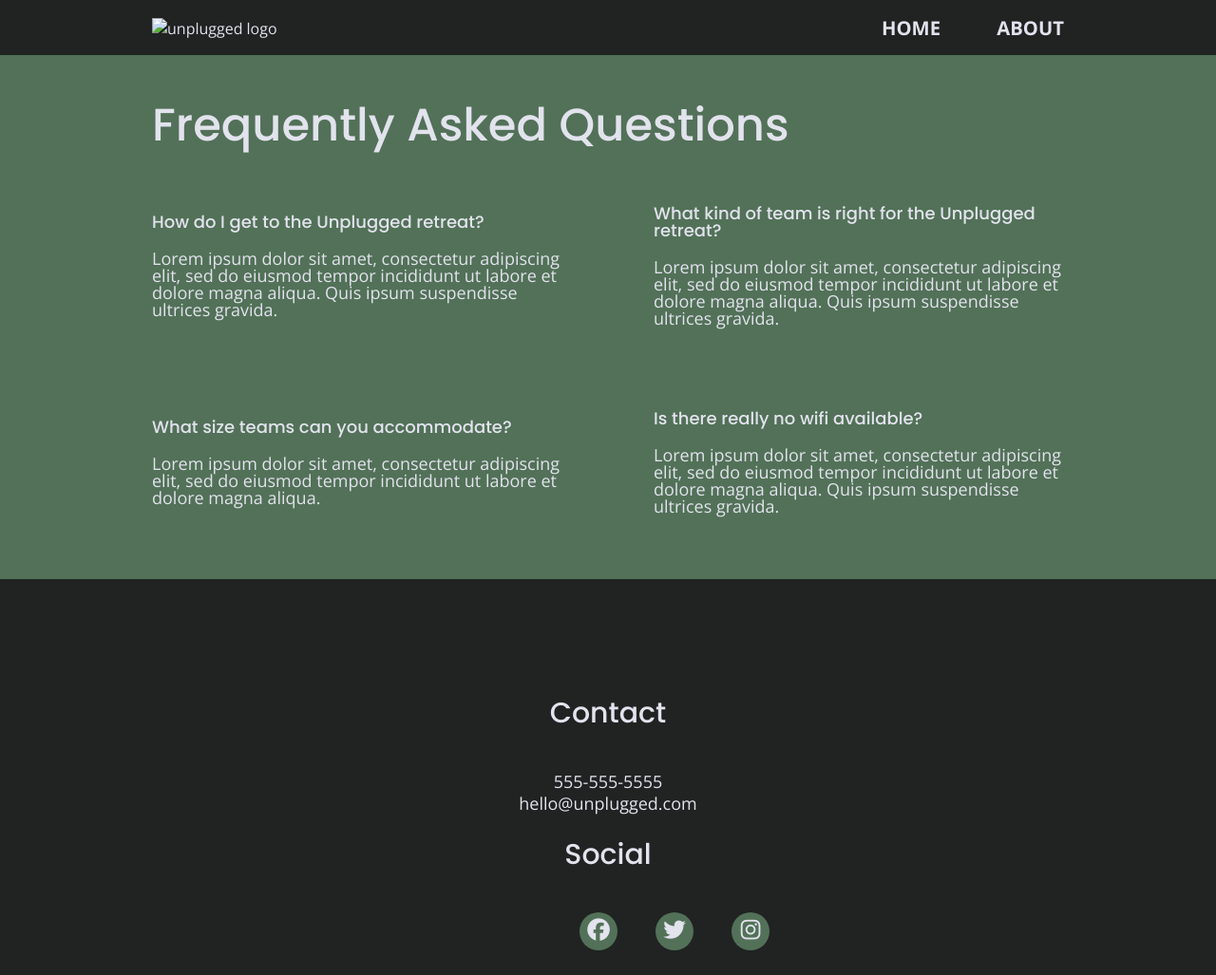
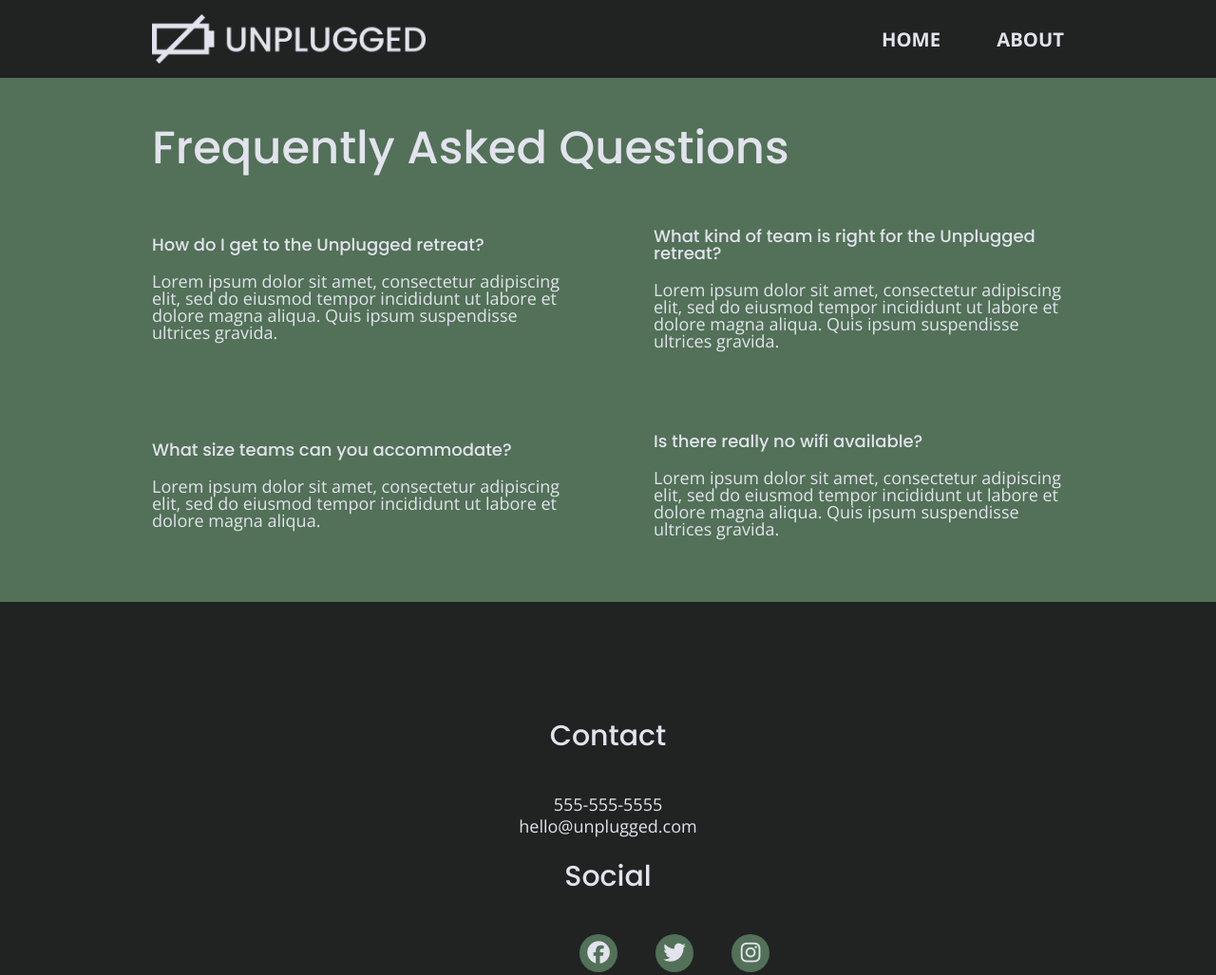
Before and after one commit to Bradliness/unplugged, a website: page faq/index.html in a window 1280 px wide. Shown: the top 1027 px of the page at 95% size. Drawn offline with nearby package versions, Linux system fonts and the light colour scheme; files that its build step writes are made by us from their sources; files whose address does not match are found by name.

Commit message:
Tying up loose ends

```diff
--- a/faq/index.html
+++ b/faq/index.html
@@ -30,9 +30,9 @@
 <body>
   <header>
     <div class="content-wrapper">
-      <a href="#">
-        <img src="" alt="unplugged logo">
-      </a>
+      <figure>
+        <a href="#"><img src="img/unpluggedlogo.png" alt="unplugged logo"></a>
+      </figure>
       <div class="header-divider"></div>
       <nav>
         <ul>
```
Also changed, not shown: about/index.html (+1 -1 lines).
